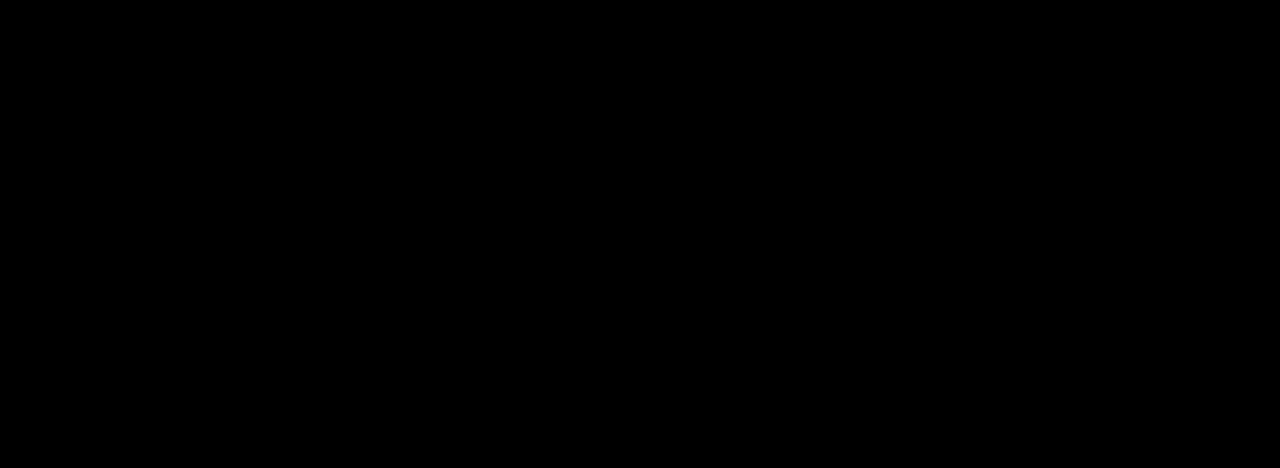
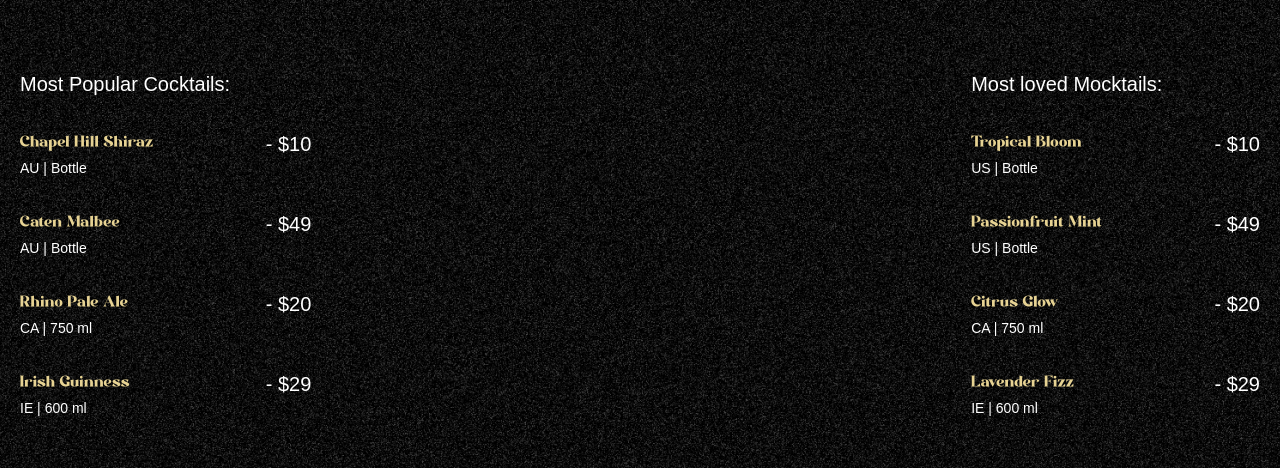
Before and after one commit to PranavKohli24/mocktails, a React (Vite) app: page / in a window 1280 px wide. Shown: the part 890-1358 px from the top of the page. Built offline with nearby package versions, Linux system fonts and the light colour scheme; a web font is replaced by a local one.

Commit message:
cocktail section created

```diff
--- a/constants/index.js
+++ b/constants/index.js
@@ -21,13 +21,13 @@ const navLinks = [
     {
        name: "Chapel Hill Shiraz",
        country: "AU",
-       detail: "Battle",
+       detail: "Bottle",
        price: "$10",
     },
     {
        name: "Caten Malbee",
        country: "AU",
-       detail: "Battle",
+       detail: "Bottle",
        price: "$49",
     },
     {
@@ -48,13 +48,13 @@ const navLinks = [
     {
        name: "Tropical Bloom",
        country: "US",
-       detail: "Battle",
+       detail: "Bottle",
        price: "$10",
     },
     {
        name: "Passionfruit Mint",
        country: "US",
-       detail: "Battle",
+       detail: "Bottle",
        price: "$49",
     },
     {
--- a/src/App.jsx
+++ b/src/App.jsx
@@ -4,6 +4,7 @@ import { ScrollTrigger, SplitText } from 'gsap/all'
 import React from 'react'
 import Navbar from './components/Navbar';
 import Hero from './components/Hero';
+import Cocktails from './components/Cocktails';
 
 gsap.registerPlugin(ScrollTrigger,SplitText);
 
@@ -14,7 +15,7 @@ const App = () => {
     <main>
       <Navbar/>
       <Hero/>
-
+      <Cocktails/>
     </main>
   )
 }
--- /dev/null
+++ b/src/components/Cocktails.jsx
@@ -0,0 +1,64 @@
+import React from 'react'
+import { cocktailLists, mockTailLists } from '../../constants'
+import { useGSAP } from '@gsap/react'
+import gsap from 'gsap'
+
+const Cocktails = () => {
+
+    useGSAP(()=>{
+        const parallaxTimeline=gsap.timeline({
+            scrollTrigger:{
+                trigger:'#cocktails',
+                start:'top 30%',
+                end:'bottom 80%',
+                scrub:true,
+
+            }
+        })
+
+        parallaxTimeline.from('#c-left-leaf',{
+            x:-100,y:100
+        }).from('#c-right-leaf',{
+            x:100,y:100
+        })
+    })
+
+  return (
+    <section id='cocktails' className='noisy'>
+        <img src='/images/cocktail-left-leaf.png' alt='l-leaf' id='c-left-leaf'/>
+        <img src='/images/cocktail-right-leaf.png' alt='r-leaf' id='c-right-leaf'/>
+
+        <div className='list'>
+            <div className='popular'>
+                <h2>Most Popular Cocktails:</h2>
+                <ul>
+                    {cocktailLists.map((drink)=>(
+                    <li key={drink.name}>
+                        <div className='md:me-28'>
+                            <h3>{drink.name}</h3>
+                            <p>{drink.country} | {drink.detail}</p>
+                        </div>
+                        <span>- {drink.price}</span>
+                    </li>))}
+                </ul>
+            </div>
+
+            <div className='loved'>
+                <h2>Most loved Mocktails:</h2>
+                <ul>
+                    {mockTailLists.map((drink)=>(
+                    <li key={drink.name}>
+                        <div className='me-28'>
+                            <h3>{drink.name}</h3>
+                            <p>{drink.country} | {drink.detail}</p>
+                        </div>
+                        <span>- {drink.price}</span>
+                    </li>))}
+                </ul>
+            </div>
+        </div>
+    </section>
+  )
+}
+
+export default Cocktails
```
